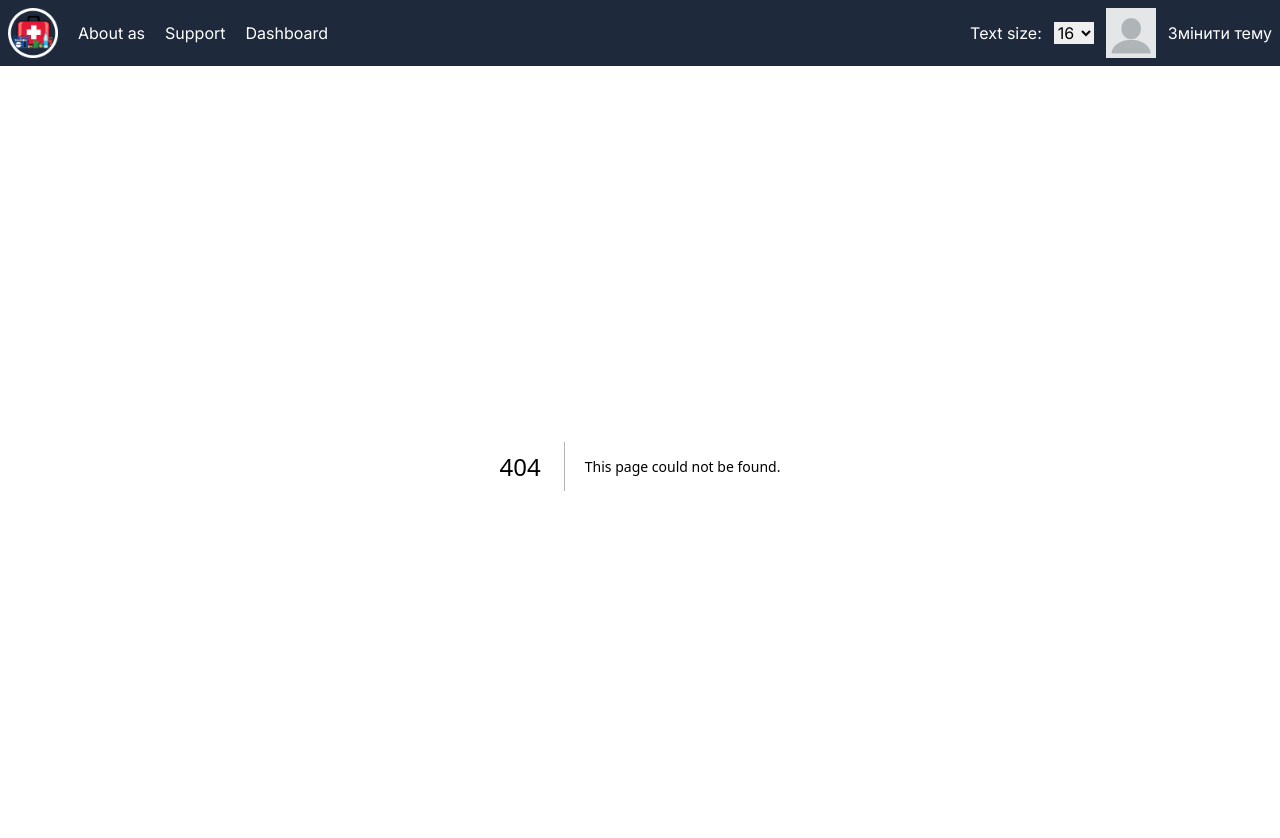
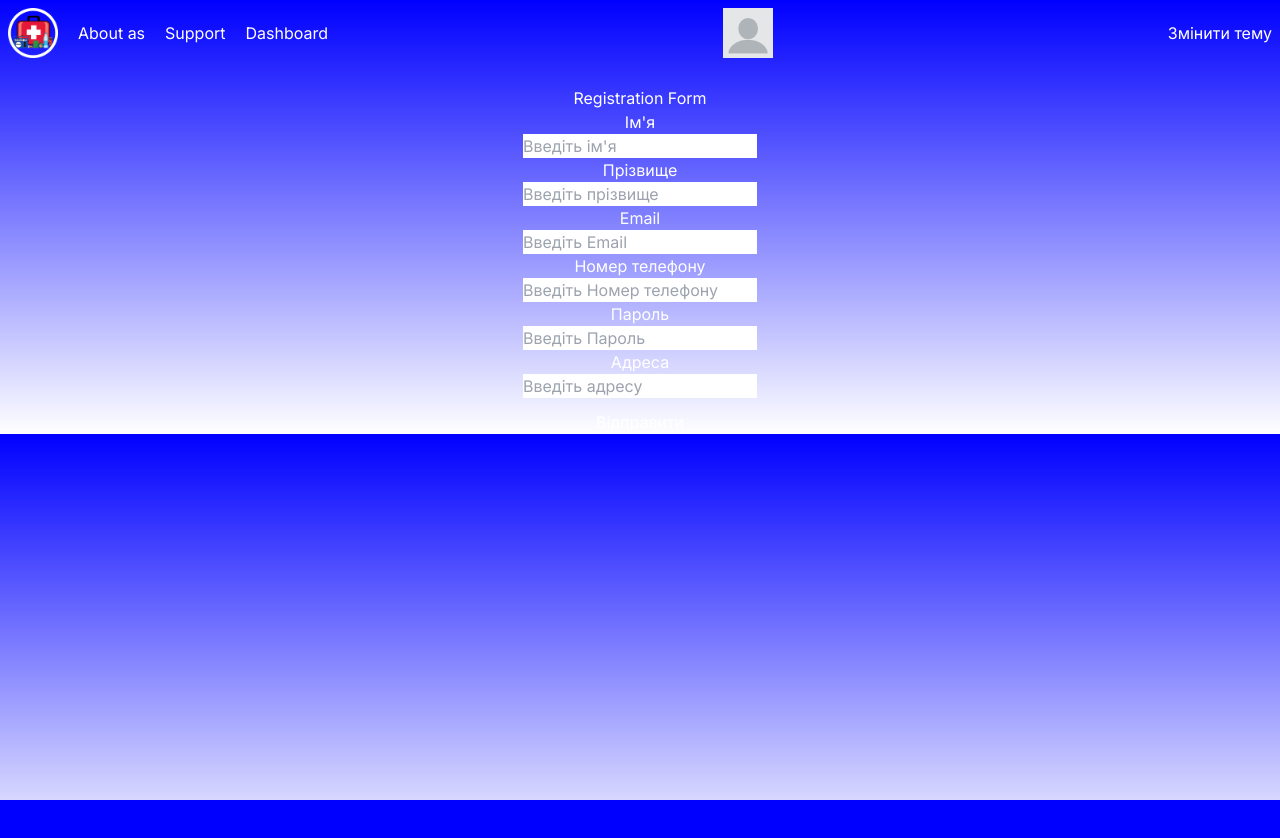
Before and after one commit to Ajoke32/react-team-project, a Next.js app: page /registration in a window 1280 px wide. Before the commit this address had no page. Shown: the top 838 px of the page. After the commit the page ends 800 px from the top, so only its background shows below. Built offline with nearby package versions, Linux system fonts and the light colour scheme; no server answers.

Commit message:
New Component Form and Form for user registration

```diff
--- /dev/null
+++ b/src/app/registration/page.tsx
@@ -0,0 +1,10 @@
+'use client'
+import React from 'react';
+import MyForm from '@/components/Form/Form';
+
+
+const RegPage = () => {
+    return <MyForm />
+}
+
+export default RegPage;
--- /dev/null
+++ b/src/components/Form/Form.tsx
@@ -0,0 +1,167 @@
+import React from 'react';
+import { useFormik } from 'formik';
+import * as Yup from 'yup';
+
+const ValidationSchema = Yup.object().shape({
+    firstName: Yup.string()
+        .min(2, 'Занадто коротке ім\'я')
+        .max(50, 'Занадто довге ім\'я')
+        .required('Обов\'язкове поле'),
+    lastname: Yup.string()
+        .min(2, 'Занадто коротке ім\'я')
+        .max(50, 'Занадто довге ім\'я')
+        .required('Обов\'язкове поле'),
+    email: Yup.string()
+        .email('Невірний формат email')
+        .required('Обов\'язкове поле'),
+    phone: Yup.string()
+        .matches(/^\d+$/, 'Номер телефону повинен містити лише цифри')
+        .min(9, 'Занадто короткий номер тел')
+        .max(14, 'Занадто довгий номер тел')
+        .required('Обов\'язкове поле'),
+    password: Yup.string()
+        .min(8, 'Пароль повинен бути не менше 8 символів')
+        .required('Обов\'язкове поле'),
+    address: Yup.string()
+        .min(10, 'Адреса занадто коротка')
+        .max(100, 'Адреса занадто довга')
+        .required('Обов\'язкове поле'),
+});
+
+const MyForm = () => {
+    const formik = useFormik({
+        initialValues: {
+            firstName: '',
+            lastName: '',
+            email: '',
+            phone: '',
+            password: '',
+            address: ''
+        },
+        validationSchema: ValidationSchema,
+        onSubmit: (values,{ resetForm }) => {
+            console.log(values);
+            alert('Дані успішно відправлені!');
+            resetForm();
+        },
+    });
+
+    return (
+        <div className="container text-center mt-5">
+            <h1>Registration Form</h1>
+        <form onSubmit={formik.handleSubmit}>
+            <div className="form-group row">
+                <label htmlFor="firstName" className="col-sm-2 col-form-label">Ім'я</label>
+                <div className="col-sm-10">
+                <input
+                    id="firstName"
+                    name="firstName"
+                    type="text"
+                    className="form-control"
+                    onChange={formik.handleChange}
+                    onBlur={formik.handleBlur}
+                    value={formik.values.firstName}
+                    placeholder="Введіть ім'я"
+                />
+                {formik.touched.firstName && formik.errors.firstName ? (
+                    <div className="text-danger">{formik.errors.firstName}</div>
+                ) : null}
+                </div>
+            </div>
+            <div className="form-group row">
+                <label htmlFor="lastName" className="col-sm-2 col-form-label">Прізвище</label>
+                <div className="col-sm-10">
+                <input
+                    id="lastName"
+                    name="lastName"
+                    type="text"
+                    className="form-control"
+                    onChange={formik.handleChange}
+                    onBlur={formik.handleBlur}
+                    value={formik.values.lastName}
+                    placeholder="Введіть прізвище"
+                />
+                {formik.touched.lastName && formik.errors.lastName ? (
+                    <div className="text-danger">{formik.errors.lastName}</div>
+                ) : null}
+                </div>
+            </div>
+            <div className="form-group row">
+                <label htmlFor="email" className="col-sm-2 col-form-label">Email</label>
+                <div className="col-sm-10">
+                <input
+                    id="email"
+                    name="email"
+                    type="email"
+                    className="form-control"
+                    onChange={formik.handleChange}
+                    onBlur={formik.handleBlur}
+                    value={formik.values.email}
+                    placeholder="Введіть Email"
+                />
+                {formik.touched.email && formik.errors.email ? (
+                    <div className="text-danger">{formik.errors.email}</div>
+                ) : null}
+                </div>
+            </div>
+            <div className="form-group row">
+                <label htmlFor="phone" className="col-sm-2 col-form-label">Номер телефону</label>
+                <div className="col-sm-10">
+                <input
+                    id="phone"
+                    name="phone"
+                    type="tel"
+                    className="form-control"
+                    onChange={formik.handleChange}
+                    onBlur={formik.handleBlur}
+                    value={formik.values.phone}
+                    placeholder="Введіть Номер телефону"
+                />
+                {formik.touched.phone && formik.errors.phone ? (
+                    <div className="text-danger">{formik.errors.phone}</div>
+                ) : null}
+                </div>
+            </div>
+            <div className="form-group row">
+                <label htmlFor="password" className="col-sm-2 col-form-label">Пароль</label>
+                <div className="col-sm-10">
+                <input
+                    id="password"
+                    name="password"
+                    type="password"
+                    className="form-control"
+                    onChange={formik.handleChange}
+                    onBlur={formik.handleBlur}
+                    value={formik.values.password}
+                    placeholder="Введіть Пароль"
+                />
+                {formik.touched.password && formik.errors.password ? (
+                    <div className="text-danger">{formik.errors.password}</div>
+                ) : null}
+                </div>
+            </div>
+            <div className="form-group row">
+                <label htmlFor="address" className="col-sm-2 col-form-label">Адреса</label>
+                <div className="col-sm-10">
+                <input
+                    id="address"
+                    name="address"
+                    type="text"
+                    className="form-control"
+                    onChange={formik.handleChange}
+                    onBlur={formik.handleBlur}
+                    value={formik.values.address}
+                    placeholder="Введіть адресу"
+                />
+                {formik.touched.address && formik.errors.address ? (
+                    <div className="text-danger">{formik.errors.address}</div>
+                ) : null}
+                </div>
+            </div>
+            <button type="submit" className="btn btn-primary mt-3">Відправити</button>
+        </form>
+        </div>
+    );
+};
+
+export default MyForm;
--- a/src/components/Header/Header.tsx
+++ b/src/components/Header/Header.tsx
@@ -1,16 +1,20 @@
 'use client';
-import React, { useContext } from 'react';
-import { HeaderTitle } from '@/types/headerTypes';
-import Profile from '@/components/Profile/Profile';
-import { ThemeContext } from '@/components/ThemeContext/ThemeContext';
+import React, { useContext, useState, useEffect, useRef }  from 'react';
+import {HeaderTitle} from "@/types/headerTypes";
+import Profile from "@/components/Profile/Profile";
+import {ThemeContext} from "@/components/ThemeContext/ThemeContext";
+import Form from "@/components/Form/Form";
 import '@/app/Header.css';
-import TextChanger from '@/components/Accesability/TextChanger';
+import '@/app/theme/light.css'
+import '@/app/theme/dark.css'
+import '@/app/theme/blue.css'
 
-interface HeaderProps {
-    titles: HeaderTitle[];
+interface HeaderProps{
+    titles:HeaderTitle[]
 }
 
 const Header = ({ titles }: HeaderProps) => {
+
     const { theme, setTheme } = useContext(ThemeContext);
     const themes = ['light', 'dark', 'blue'];
 
@@ -20,46 +24,86 @@ const Header = ({ titles }: HeaderProps) => {
         setTheme(themes[nextIndex]);
     };
 
+    const handleTextClick = () => {
+        // Ця функція при кліку на текст змінює тему на наступну в списку
+        const index = themes.indexOf(theme);
+        const nextIndex = (index + 1) % themes.length;
+        setTheme(themes[nextIndex]);
+    };
+
+    const useFetchData = (username: string) => {
+        const [data, setData] = useState(null);
+        const [loading, setLoading] = useState(true);
+
+        useEffect(() => {
+            fetch(`/api/topics/${username}`)
+                .then(response => {
+                    if (!response.ok) {
+                        throw new Error('Network response was not ok');
+                    }
+                    return response.text();
+                })
+                .then(data => {
+                    if (data) {
+                        return JSON.parse(data);
+                    } else {
+                        throw new Error('No data received');
+                    }
+                })
+                .then(data => {
+                    setData(data);
+                    setLoading(false);
+                })
+                .catch(error => {
+                    console.error('Error:', error);
+                });
+        }, [username]);
+
+        return { data, loading };
+    };
+
+    // Використання кастомного хука
+    const { data, loading } = useFetchData('Admin');
+    const themeRef =  useRef<HTMLElement>(null);
+
+    useEffect(() => {
+        if (themeRef.current) {
+            themeRef.current.className = `p-2 flex gap-5 items-center justify-between ${theme}`;
+        }
+    }, [theme]);
+
     return (
-        <header className="bg-slate-800 text-white p-2 flex gap-5 items-center justify-between">
+        <header ref={themeRef} className={`p-2 flex gap-5 items-center justify-between ${theme}`}>
+
+
         <div className="flex gap-5 items-center">
                 <a href="/" className="flex items-center gap-2">
-                    <img
-                        style={{ width: '50px', height: '50px' }}
-                        src="/images/logo.png"
-                        alt=""
-                    />
+                    <img style={{ width: "50px", height: "50px" }} src="/images/logo.png" alt="" />
                 </a>
 
-                {titles.map((t) => {
+                {titles.map(t => {
                     return (
-                        <a key={t.id} href={t.href}>
+                        <a href={t.href} key={t.title} onClick={handleTextClick}>
                             {t.title}
                         </a>
                     );
                 })}
             </div>
 
-            <div className="flex gap-3">
-                <TextChanger />
             <div className="dropdown relative">
                 <img
-                        style={{ width: '50px', height: '50px' }}
+                    style={{ width: "50px", height: "50px" }}
                     src="/images/avatar.png"
                     alt="Профіль"
                     className="dropdown-toggle"
                 />
                 <div className="dropdown-menu absolute right-0 mt-2 w-48 bg-white rounded-md overflow-hidden shadow-xl z-10">
-                        <Profile
-                            username="Юзернейм"
-                            email="email@example.com"
-                            bio="Біографія"
-                        />{' '}
-                        {/* Використовуйте компонент Profile */}
+                    <Profile username="Юзернейм" email="email@example.com" bio="Біографія"/>
                 </div>
             </div>
+
             <button onClick={changeTheme}>Змінити тему</button>
-            </div>
+
         </header>
     );
 };
--- /dev/null
+++ b/src/components/Pages/registration.tsx
@@ -0,0 +1,13 @@
+import React from 'react';
+import MyForm from '@/components/Form/Form';
+
+const RegistrationPage = () => {
+    return (
+        <div>
+            <h1>Registration Form</h1>
+            <MyForm/>
+        </div>
+    );
+};
+
+export default RegistrationPage;
```
Also changed, not shown: package.json (+3 -10 lines), 1 other file (tests, documents, lock files or other folders). Lines whose indentation alone changed are shown as unchanged.
